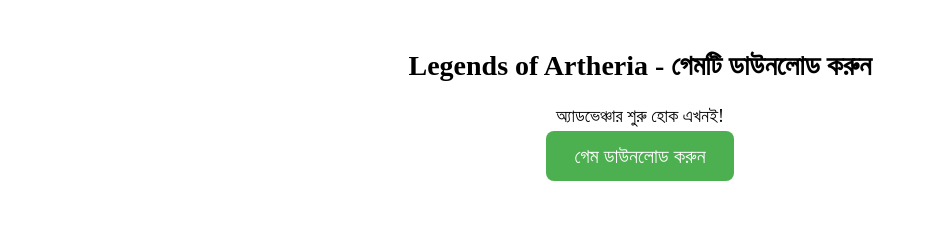
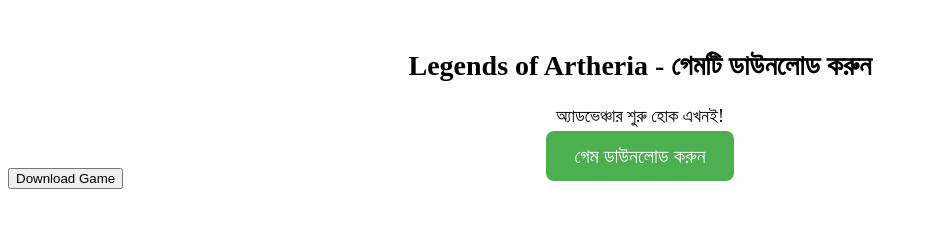
Before and after one commit to bayzid1234588/bajids-art-world, a plain HTML site: page index.html in a window 1280 px wide. Shown: the whole page, without its empty margins (0-928 px from the left). Drawn offline with Linux system fonts and the light colour scheme.

Commit message:
Update index.html

```diff
--- a/index.html
+++ b/index.html
@@ -7,3 +7,6 @@
     গেম ডাউনলোড করুন
   </a>
 </section>
+<a href="https://drive.google.com/uc?export=download&id=তোমার_ফাইল_আইডি" download>
+  <button>Download Game</button>
+</a>
```
